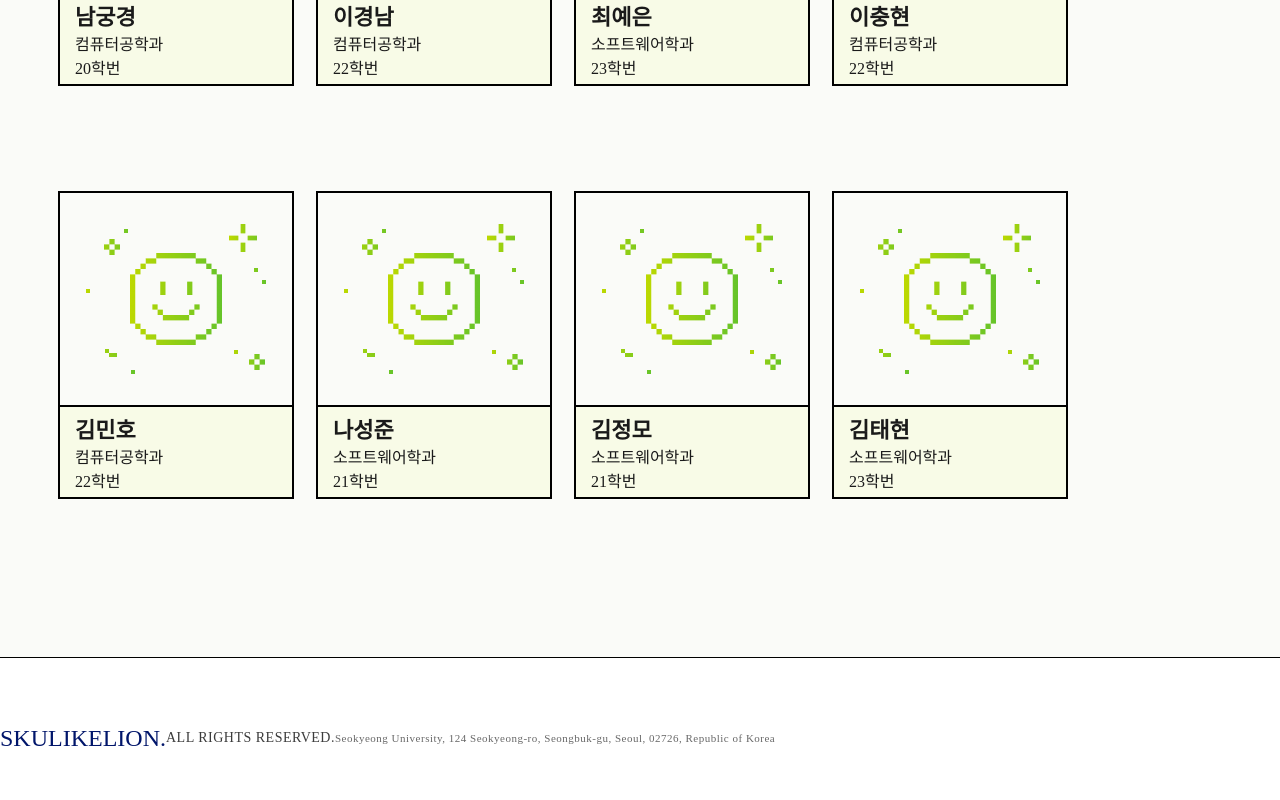
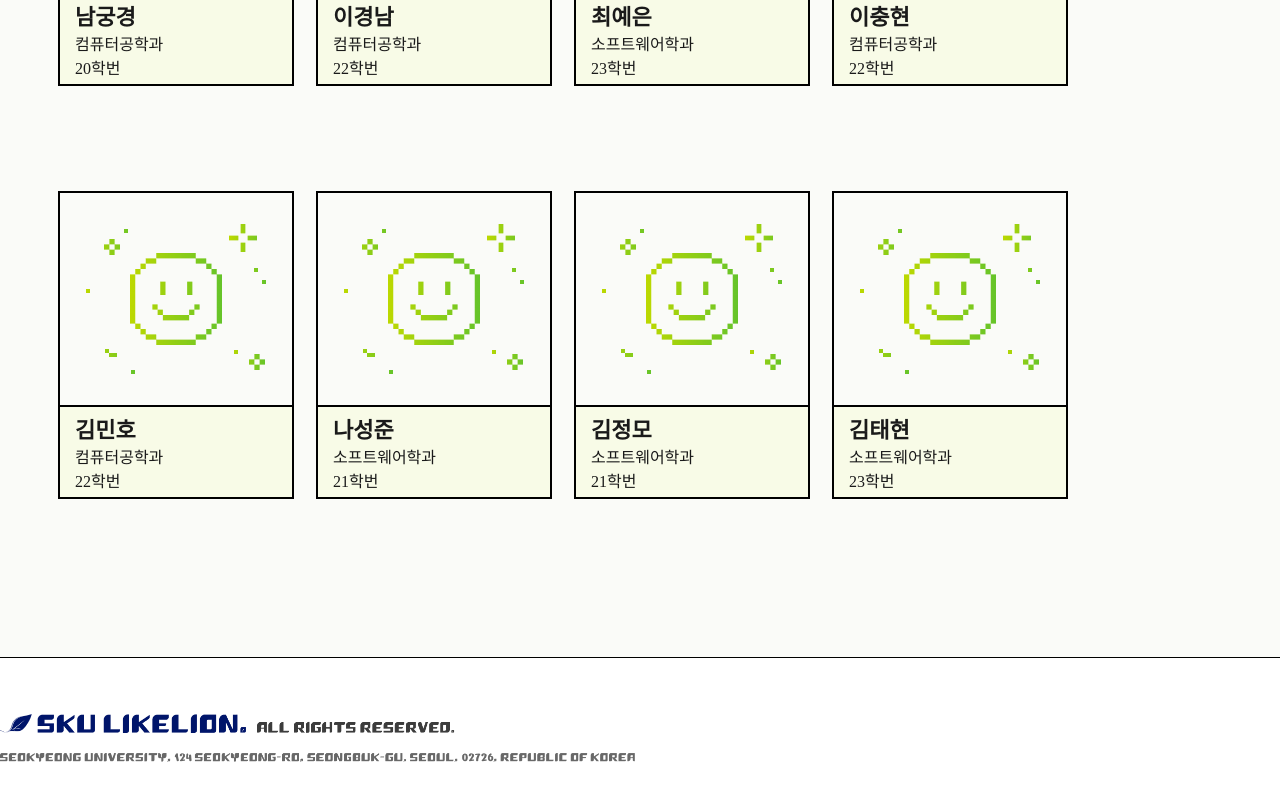
Before and after one commit to seungminng123/likelion14-homepage, a React (Vite) app: page / in a window 1280 px wide. Shown: the part 5683-6483 px from the top of the page. Built offline with nearby package versions, Linux system fonts and the light colour scheme.

Commit message:
:art: Design: footer 이미지로 수정

```diff
--- a/src/components/footer/Footer.jsx
+++ b/src/components/footer/Footer.jsx
@@ -1,13 +1,12 @@
 import styled from "styled-components";
 import iconurl from '../../assets/icons/skon.png';
+import imageurl from "../../assets/images/footer.png";
 
 export default function Footer(){
     return (
         <Wrapper>
             <FooterContainer>
-                <SkuText> SKULIKELION.</SkuText>
-                <SkuText2> ALL RIGHTS RESERVED.</SkuText2>
-                <SkuText3> Seokyeong University, 124 Seokyeong-ro, Seongbuk-gu, Seoul, 02726, Republic of Korea</SkuText3>
+                <Image src ={imageurl}/>
                 <IconBox>
                     <Icon src={iconurl} />
                 </IconBox>
@@ -37,27 +36,6 @@ const IconBox = styled.div`
     display: flex;
     justify-content: flex-end;
 `;
-const SkuText = styled.p`
-    color: #00156A;
-    font-size: 24px;
-    font-family: New Font;
-    font-weight: 400;
-    word-wrap: break-word
-`;
- const SkuText2 = styled.p`
-    color: #3C3C3C;
-    font-size: 14px;
-    font-family: New Font;
-    font-weight: 400;
-    letter-spacing: 0.50px;
-    word-wrap: break-word
-`;
-const SkuText3 = styled.p`
-    color: #686868;
-    font-size: 11px;
-    font-family: New Font;
-    font-weight: 400;
-    line-height: 28px;
-    letter-spacing: 0.50px;
-    word-wrap: break-word;
-`;
+const Image = styled.img`
+    width: 635px;
+;`
```
